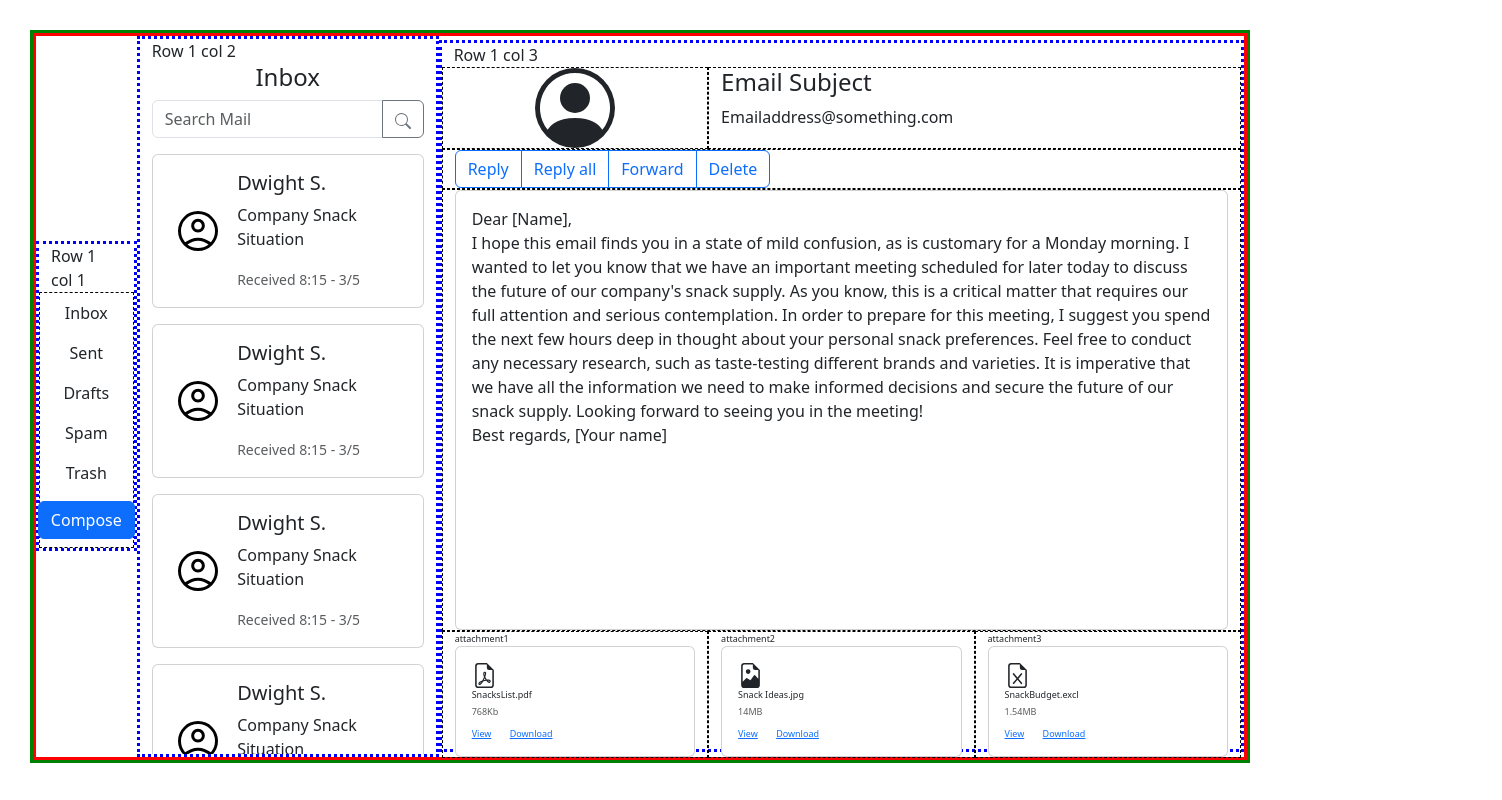
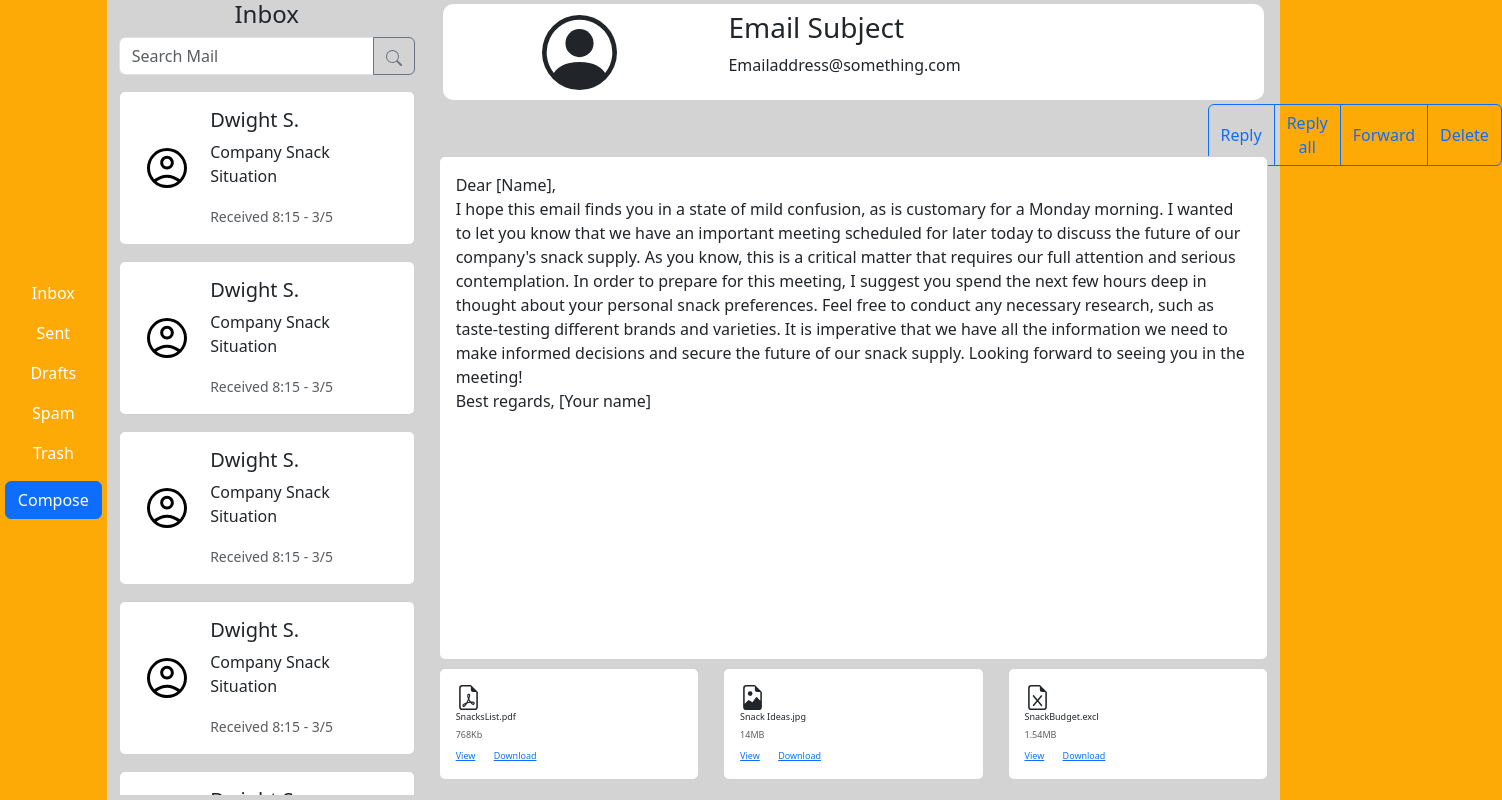
Before and after one commit to Dawie0/Dawid_Fourie_Bootstrap_Grid_Project, a plain HTML site: page index.html in a window 1280 px wide. Shown: the whole page, 1502 px wide, since content can reach past the window. Drawn offline with nearby package versions, Linux system fonts and the light colour scheme.

Commit message:
eigth commit

```diff
--- a/index.html
+++ b/index.html
@@ -10,36 +10,36 @@
 </head>
 <body>
     <!-- Container -->
-    <div class="container-fluid my-container cont-height">
+    <div class="container-fluid full-height bg-orange">
         <!-- Main Row -->
-        <div class="row align-items-center my-row ">
+        <div class="row align-items-center full-height-p">
             <!-- Main Column 1 -->
-            <div class="col-xl-1 col-lg-2 col-md-4 col-sm-12 my-col">
-                Row 1 col 1
+            <div class="col-xl-1 col-lg-2 col-md-4 col-sm-12 mcol1-bg">
+
                 <!-- Mobile Header -->
-                <div class="row">
+                <div class="row m-1">
                     <!-- Column with Profile image -->
-                    <div class="col-2 d-sm-none d-flex justify-content-center align-items-center inner-conts">
+                    <div class="col-2 d-sm-none d-flex justify-content-center align-items-center">
                         <svg xmlns="http://www.w3.org/2000/svg" width="45" height="45" fill="currentColor" class="bi bi-person-circle" viewBox="0 0 16 16">
                             <path d="M11 6a3 3 0 1 1-6 0 3 3 0 0 1 6 0z"/>
                             <path fill-rule="evenodd" d="M0 8a8 8 0 1 1 16 0A8 8 0 0 1 0 8zm8-7a7 7 0 0 0-5.468 11.37C3.242 11.226 4.805 10 8 10s4.757 1.225 5.468 2.37A7 7 0 0 0 8 1z"/>
                           </svg>
                     </div>
                     <!-- Column with Collapsable Link for menu -->
-                    <div class="col-3 d-sm-none d-flex justify-content-center align-items-center inner-conts">
+                    <div class="col-3 d-sm-none d-flex justify-content-center align-items-center">
                         <!-- Offcanvas menu for mobile -->
-                        <a data-bs-toggle="offcanvas" data-bs-target="#offcanvasTop" aria-controls="offcanvasTop">Inbox</a>
-                        <div class="offcanvas offcanvas-top" tabindex="-1" id="offcanvasTop" aria-labelledby="offcanvasTopLabel">
+                        <a id="mobile_menu" data-bs-toggle="offcanvas" data-bs-target="#offcanvasTop" aria-controls="offcanvasTop">Inbox</a>
+                        <div class="offcanvas offcanvas-top offcanvas-bg" tabindex="-1" id="offcanvasTop" aria-labelledby="offcanvasTopLabel">
                             <div class="offcanvas-header">
-                                <h5 class="offcanvas-title" id="offcanvasTopLabel">Menu</h5>
+                                <h5 class="offcanvas-title " id="offcanvasTopLabel">Menu</h5>
                                 <button type="button" class="btn-close" data-bs-dismiss="offcanvas" aria-label="Close"></button>
                             </div>
                             <div class="offcanvas-body ">
-                                <div class="col-12"><a>Inbox</a></div>
-                                <div class="col-12"><a>Sent</a></div>
-                                <div class="col-12"><a>Drafts</a></div>
-                                <div class="col-12"><a>Spam</a></div>
-                                <div class="col-12"><a>Trash</a></div>
+                                <div class="col-12 email-menu-hover"><a onclick="changeCurrentMailboxText('Inbox')">Inbox</a></div>
+                                <div class="col-12 email-menu-hover"><a onclick="changeCurrentMailboxText('Sent')">Sent</a></div>
+                                <div class="col-12 email-menu-hover"><a onclick="changeCurrentMailboxText('Drafts')">Drafts</a></div>
+                                <div class="col-12 email-menu-hover"><a onclick="changeCurrentMailboxText('Spam')">Spam</a></div>
+                                <div class="col-12 email-menu-hover"><a onclick="changeCurrentMailboxText('Trash')">Trash</a></div>
                                 <div class="col-12">
                                   <button type="button" class="btn btn-primary">Compose</button>
                                 </div>
@@ -48,20 +48,21 @@
                     </div>
 
                     <!-- Column with Search Bar -->
-                    <div class="col-7 d-sm-none d-flex justify-content-center align-items-center inner-conts">
+                    <div class="col-7 d-sm-none d-flex justify-content-center align-items-center">
 
                             <input type="text" class="form-control visually-hidden search-bar-mobile" placeholder="Search" aria-label="Recipient's username" aria-describedby="button-addon2">
-                            <button type="button" class="btn btn-outline-dark" onclick="searchAnim()"><svg xmlns="http://www.w3.org/2000/svg" width="16" height="16" fill="currentColor" class="bi bi-search" viewBox="0 0 16 16">
+                            <button type="button" class="btn btn-outline-primary" onclick="searchAnim()"><svg xmlns="http://www.w3.org/2000/svg" width="16" height="16" fill="currentColor" class="bi bi-search" viewBox="0 0 16 16">
                                 <path d="M11.742 10.344a6.5 6.5 0 1 0-1.397 1.398h-.001c.03.04.062.078.098.115l3.85 3.85a1 1 0 0 0 1.415-1.414l-3.85-3.85a1.007 1.007 0 0 0-.115-.1zM12 6.5a5.5 5.5 0 1 1-11 0 5.5 5.5 0 0 1 11 0z"/>
                               </svg></button>
                     </div>
+
                     <!-- Column for mailbox menu only for screens wider than -sm -->
-                    <div class="col-12 d-none d-md-block inner-conts grid gap-0 row-gap-3 ">
-                        <div class="col-12 d-flex p-2 justify-content-center align-items-center"><a onclick="changeCurrentMailboxText('Inbox')">Inbox</a></div>
-                        <div class="col-12 d-flex p-2 justify-content-center align-items-center"><a onclick="changeCurrentMailboxText('Sent')">Sent</a></div>
-                        <div class="col-12 d-flex p-2 justify-content-center align-items-center"><a onclick="changeCurrentMailboxText('Drafts')">Drafts</a></div>
-                        <div class="col-12 d-flex p-2 justify-content-center align-items-center"><a onclick="changeCurrentMailboxText('Spam')">Spam</a></div>
-                        <div class="col-12 d-flex p-2 justify-content-center align-items-center"><a onclick="changeCurrentMailboxText('Trash')">Trash</a></div>
+                    <div class="col-12 d-none d-md-block grid gap-0 row-gap-3 ">
+                        <div class="col-12 d-flex p-2 justify-content-center align-items-center email-menu-hover"><a onclick="changeCurrentMailboxText('Inbox')">Inbox</a></div>
+                        <div class="col-12 d-flex p-2 justify-content-center align-items-center email-menu-hover"><a onclick="changeCurrentMailboxText('Sent')">Sent</a></div>
+                        <div class="col-12 d-flex p-2 justify-content-center align-items-center email-menu-hover"><a onclick="changeCurrentMailboxText('Drafts')">Drafts</a></div>
+                        <div class="col-12 d-flex p-2 justify-content-center align-items-center email-menu-hover"><a onclick="changeCurrentMailboxText('Spam')">Spam</a></div>
+                        <div class="col-12 d-flex p-2 justify-content-center align-items-center email-menu-hover"><a onclick="changeCurrentMailboxText('Trash')">Trash</a></div>
                         <div class="col-12 d-flex p-2 justify-content-center align-items-center">
                           <button type="button" class="btn btn-primary">Compose</button>
                         </div>
@@ -70,8 +71,8 @@
             </div>
 
             <!-- Main column 2 -->
-            <div class="col-xl-3 col-lg-4 col-md-8 col-sm-12 my-col">
-                Row 1 col 2
+            <div class="col-xl-3 col-lg-4 col-md-8 col-sm-12 full-height-p mcol2-bg">
+
                 <!-- Current Mailbox -->
                 <div class="col-12 d-flex justify-content-center align-items-center">
                   <h4 class="Current-Mailbox">Inbox</h4>
@@ -90,7 +91,8 @@
                         </div>
                         <div class="col-12 overflow-y-scroll scroller-col scroller-hide">
                           <!-- Message cards -->
-                            <div class="card mb-3" >
+
+                            <div class="card mb-3 email-hover" >
                                 <div class="row g-1 align-items-center">
                                   <div class="col-sm-2 col-md-3 align-self-center">
                                     <img src="user.svg" class="img-fluid center-block offset-md-4 d-none d-sm-block" alt="user image">
@@ -105,7 +107,7 @@
                                 </div>
                               </div>
 
-                              <div class="card mb-3" >
+                              <div class="card mb-3 email-hover" >
                                 <div class="row g-1 align-items-center">
                                   <div class="col-sm-2 col-md-3 align-self-center">
                                     <img src="user.svg" class="img-fluid center-block offset-md-4 d-none d-sm-block" alt="user image">
@@ -120,7 +122,7 @@
                                 </div>
                               </div>
 
-                              <div class="card mb-3" >
+                              <div class="card mb-3 email-hover" >
                                 <div class="row g-1 align-items-center">
                                   <div class="col-sm-2 col-md-3 align-self-center">
                                     <img src="user.svg" class="img-fluid center-block offset-md-4 d-none d-sm-block" alt="user image">
@@ -135,7 +137,7 @@
                                 </div>
                               </div>
 
-                              <div class="card mb-3" >
+                              <div class="card mb-3 email-hover" >
                                 <div class="row g-1 align-items-center">
                                   <div class="col-sm-2 col-md-3 align-self-center">
                                     <img src="user.svg" class="img-fluid center-block offset-md-4 d-none d-sm-block" alt="user image">
@@ -150,7 +152,7 @@
                                 </div>
                               </div>
 
-                              <div class="card mb-3" >
+                              <div class="card mb-3 email-hover" >
                                 <div class="row g-1 align-items-center">
                                   <div class="col-sm-2 col-md-3 align-self-center">
                                     <img src="user.svg" class="img-fluid center-block offset-md-4 d-none d-sm-block" alt="user image">
@@ -165,7 +167,7 @@
                                 </div>
                               </div>
 
-                              <div class="card mb-3" >
+                              <div class="card mb-3 email-hover" >
                                 <div class="row g-1 align-items-center">
                                   <div class="col-sm-2 col-md-3 align-self-center">
                                     <img src="user.svg" class="img-fluid center-block offset-md-4 d-none d-sm-block" alt="user image">
@@ -180,7 +182,7 @@
                                 </div>
                               </div>
 
-                              <div class="card mb-3" >
+                              <div class="card mb-3 email-hover" >
                                 <div class="row g-1 align-items-center">
                                   <div class="col-sm-2 col-md-3 align-self-center">
                                     <img src="user.svg" class="img-fluid center-block offset-md-4 d-none d-sm-block" alt="user image">
@@ -195,7 +197,7 @@
                                 </div>
                               </div>
 
-                              <div class="card mb-3" >
+                              <div class="card mb-3 email-hover" >
                                 <div class="row g-1 align-items-center">
                                   <div class="col-sm-2 col-md-3 align-self-center">
                                     <img src="user.svg" class="img-fluid center-block offset-md-4 d-none d-sm-block" alt="user image">
@@ -210,7 +212,7 @@
                                 </div>
                               </div>
 
-                              <div class="card mb-3" >
+                              <div class="card mb-3 email-hover" >
                                 <div class="row g-1 align-items-center">
                                   <div class="col-sm-2 col-md-3 align-self-center">
                                     <img src="user.svg" class="img-fluid center-block offset-md-4 d-none d-sm-block" alt="user image">
@@ -225,7 +227,7 @@
                                 </div>
                               </div>
 
-                              <div class="card mb-3" >
+                              <div class="card mb-3 email-hover" >
                                 <div class="row g-1 align-items-center">
                                   <div class="col-sm-2 col-md-3 align-self-center">
                                     <img src="user.svg" class="img-fluid center-block offset-md-4 d-none d-sm-block" alt="user image">
@@ -240,7 +242,7 @@
                                 </div>
                               </div>
 
-                              <div class="card mb-3" >
+                              <div class="card mb-3 email-hover" >
                                 <div class="row g-1 align-items-center">
                                   <div class="col-sm-2 col-md-3 align-self-center">
                                     <img src="user.svg" class="img-fluid center-block offset-md-4 d-none d-sm-block" alt="user image">
@@ -255,7 +257,7 @@
                                 </div>
                               </div>
 
-                              <div class="card mb-3" >
+                              <div class="card mb-3 email-hover" >
                                 <div class="row g-1 align-items-center">
                                   <div class="col-sm-2 col-md-3 align-self-center">
                                     <img src="user.svg" class="img-fluid center-block offset-md-4 d-none d-sm-block" alt="user image">
@@ -270,7 +272,7 @@
                                 </div>
                               </div>
 
-                              <div class="card mb-3" >
+                              <div class="card mb-3 email-hover" >
                                 <div class="row g-1 align-items-center">
                                   <div class="col-sm-2 col-md-3 align-self-center">
                                     <img src="user.svg" class="img-fluid center-block offset-md-4 d-none d-sm-block" alt="user image">
@@ -291,23 +293,23 @@
                 </div>
             </div>
             <!-- Main Column 3 -->
-            <div class="col-xl-8 col-lg-6 d-none d-lg-block my-col cont-height full-height">
-                Row 1 col 3
+            <div class="col-xl-8 col-lg-6 d-none d-lg-block full-height-p mcol3-bg">
+
                 <!-- Email sender details header (screens -lg and up) -->
-                <div class="row">
+                <div class="row m-1 header-tab">
 
                   <!-- Profile image -->
-                    <div class="col-4 d-flex justify-content-center align-items-center inner-conts">
-                        <svg xmlns="http://www.w3.org/2000/svg" width="80" height="80" fill="currentColor" class="bi bi-person-circle" viewBox="0 0 16 16">
+                    <div class="col-4 d-flex justify-content-center align-items-center">
+                        <svg xmlns="http://www.w3.org/2000/svg" width="75" height="75" fill="currentColor" class="bi bi-person-circle" viewBox="0 0 16 16">
                           <path d="M11 6a3 3 0 1 1-6 0 3 3 0 0 1 6 0z"/>
                           <path fill-rule="evenodd" d="M0 8a8 8 0 1 1 16 0A8 8 0 0 1 0 8zm8-7a7 7 0 0 0-5.468 11.37C3.242 11.226 4.805 10 8 10s4.757 1.225 5.468 2.37A7 7 0 0 0 8 1z"/>
                         </svg>
                     </div>
 
                     <!-- Subject and Email Address -->
-                    <div class="col-8 inner-conts">
-                        <div class="col-12">
-                          <h4>Email Subject</h4>
+                    <div class="col-8 align-self-center">
+                        <div class="col-12 ">
+                          <h3>Email Subject</h3>
                         </div>
                         <div class="col-12">
                           <p>Emailaddress@something.com</p>
@@ -316,9 +318,9 @@
                 </div>
 
                 <!-- Nav buttons for reply, reply all, forward and delete -->
-                <div class="row justify-content-start">
+                <div class="row d-flex justify-content-end m-1 button-group ">
                   <!-- Buttons - group -->
-                    <div class="col-12 inner-conts ">
+                    <div class="col-xxl-5 col-xl-1 col-lg-9 align-self-center ">
                       <div class="btn-group" role="group" aria-label="Basic outlined example">
                         <button type="button" class="btn btn-outline-primary">Reply</button>
                         <button type="button" class="btn btn-outline-primary">Reply all</button>
@@ -329,9 +331,9 @@
                 </div>
 
                 <!-- Email text area -->
-                <div class="row">
-                   <div class="col-12 inner-conts">
-                    <div class="card card-height">
+                <div class="row message-cont">
+                   <div class="col-12">
+                    <div class="card full-height-p">
                       <div class="card-body">
                         Dear [Name],<br>
 
@@ -346,9 +348,9 @@
                 </div>
 
                 <!-- Attachment section -->
-                <div class="row small-fontsize att-height">
-                    <div class="col-4 inner-conts">
-                        attachment1
+                <div class="row mt-2 small-fontsize att-height">
+                    <div class="col-4">
+
                         <div class="card col-12">
                           <div class="card-body">
                             <svg xmlns="http://www.w3.org/2000/svg" width="25" height="25" fill="currentColor" class="bi bi-file-earmark-pdf" viewBox="0 0 16 16">
@@ -362,8 +364,8 @@
                           </div>
                         </div>
                     </div>
-                    <div class="col-4 inner-conts">
-                        attachment2
+                    <div class="col-4">
+
                         <div class="card col-12">
                           <div class="card-body">
                             <svg xmlns="http://www.w3.org/2000/svg" width="25" height="25" fill="currentColor" class="bi bi-file-earmark-image" viewBox="0 0 16 16">
@@ -377,8 +379,8 @@
                           </div>
                         </div>
                     </div>
-                    <div class="col-4 inner-conts">
-                        attachment3
+                    <div class="col-4">
+
                         <div class="card col-12">
                           <div class="card-body">
                             <svg xmlns="http://www.w3.org/2000/svg" width="25" height="25" fill="currentColor" class="bi bi-file-earmark-excel" viewBox="0 0 16 16">
@@ -394,6 +396,7 @@
                     </div>
                 </div>
             </div>
+
         </div>
     </div>
 
--- a/style.css
+++ b/style.css
@@ -1,24 +1,10 @@
 body {
-    margin: 30px;
-}
-.my-container {
-    border: 3px solid green;
+    background-color: #FEAA06;
 }
 
-.my-row {
-    border: 3px solid red;
-}
-
-.my-col {
-    border: 3px dotted blue;
-}
-
-.inner-conts {
-    border: 1px dashed black;
-}
 
  .scroller-col {
-    max-height: 75vh;
+    max-height: 88vh;
 
 }
 
@@ -31,17 +17,65 @@ body {
   }
 
 .card-height {
-    height: 55vh;
-    max-height: 55vh;
+    font-size: smaller;
+}
+
+.header-tab {
+    height: 12%;
+    border-radius: 10px;
+    background-color: white;
+}
+
+.button-group {
+    height: 6%;
+}
+
+.message-cont {
+    height: 63%;
 }
 
 .att-height {
-    height: 15vh;
+    height: 10%;
 }
+
 .small-fontsize {
     font-size: xx-small;
 }
 
 .full-height {
-    height: 89vh;
+    height: 100vh;
 }
+.full-height-p {
+    height: 100%;
+}
+
+.mcol3-bg {
+    background-color: #D3D3D3;
+}
+
+.mcol2-bg{
+    background-color: #D3D3D3;
+}
+
+.mcol1-bg {
+   color: white;
+}
+
+.email-hover:hover {
+    color: #FEAA06;
+    cursor: pointer;
+}
+
+.email-menu-hover:hover {
+    color: black;
+    cursor: pointer;
+}
+
+#mobile_menu {
+    cursor: pointer;
+}
+
+.offcanvas-bg {
+    background-color: #FEAA06;
+    color: white;
+}
```
